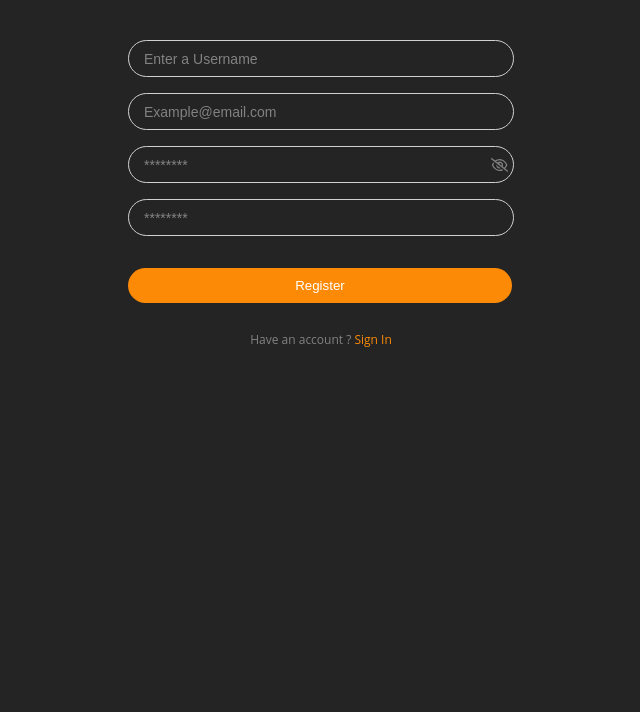
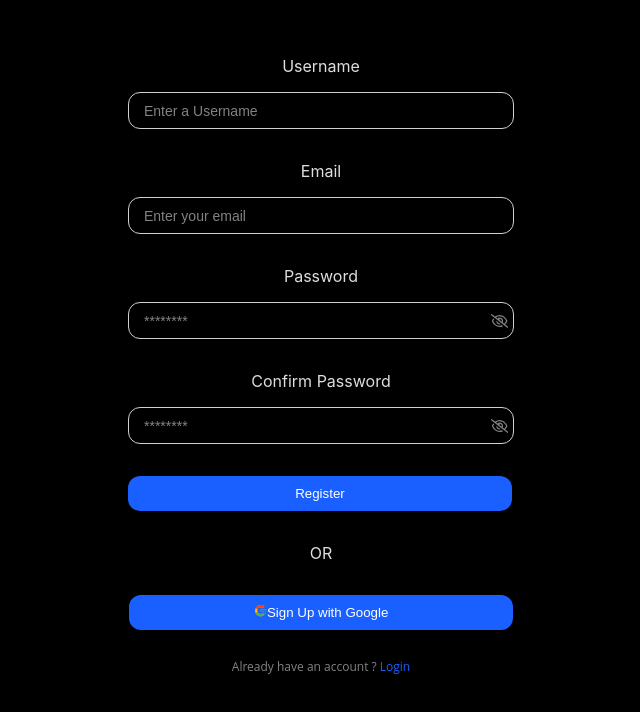
Before and after one commit to ponnanna-6/form-bot-frontend, a React (Vite) app: page /register in a window 1280 px wide. Shown: the top 712 px of the page, without its empty margins (319-959 px from the left). Built offline with nearby package versions, Linux system fonts and the light colour scheme.

Commit message:
auth frontend

```diff
--- a/src/components/form/form.jsx
+++ b/src/components/form/form.jsx
@@ -1,26 +1,11 @@
 import styles from './form.module.css'
-import { FaRegUser } from "react-icons/fa";
-import { MdOutlineMailOutline, MdLockOutline, MdOutlineRemoveRedEye } from "react-icons/md";
+import {MdOutlineRemoveRedEye } from "react-icons/md";
 import { FaRegEyeSlash } from "react-icons/fa6";
 import { useState } from 'react';
 
 export default function Form ({formFields, errorMessages, error, onSubmit, buttonText}) {
     const [showPassword, setShowPassword] = useState(false)
     const [confirmShowPassword, setConfirmShowPassword] = useState(false)
-
-    function getIcon (name) {
-        switch (name) {
-            case "name":
-                return <FaRegUser className={styles.iconStyle}/>
-            case "email":
-                return <MdOutlineMailOutline className={styles.iconStyle}/>
-            case "password":
-            case "confirmPassword":
-                return <MdLockOutline className={styles.iconStyle}/>
-            default:
-                break;
-        }
-    }
 
     function togglePasswordVisibility(name) {
         if (name === "password") {
@@ -34,6 +19,7 @@ export default function Form ({formFields, errorMessages, error, onSubmit, butto
         <form className={styles.formContainer} onSubmit={onSubmit}>
             {formFields.map((item, index) =>
                 <>
+                    <p>{item?.label}</p>
                     <div key={index} className={styles.inputContainer}>
                         <input
                             value={item?.value}
--- a/src/components/form/form.module.css
+++ b/src/components/form/form.module.css
@@ -9,7 +9,7 @@
     width: 30vw;
     height: 35px;
     margin-bottom: 1rem;
-    border-radius: 100px;
+    border-radius: 12px;
     border: 1px solid #D0D0D0;
 }
 
@@ -36,10 +36,10 @@
 }
 
 .buttonStyle {
-    background-color: #FC8A06;
+    background-color: var(--button-blue);
     width: 30vw;
     height: 35px;
-    border-radius: 100px;
+    border-radius: 12px;
     margin-top: 1rem;
     margin-bottom: 1rem;
     border: none;
--- /dev/null
+++ b/src/helper/colors.css
@@ -0,0 +1,6 @@
+:root {
+    --button-blue: #1A5FFF;
+    --white: #FFFFFF;
+    --dark-blue: #317F8B;
+    --app-orange: #FC8A06;
+}
--- a/src/index.css
+++ b/src/index.css
@@ -1,11 +1,10 @@
+@import './helper/colors.css';
 :root {
   font-family: Inter, system-ui, Avenir, Helvetica, Arial, sans-serif;
-  line-height: 1.5;
-  font-weight: 400;
 
   color-scheme: light dark;
   color: rgba(255, 255, 255, 0.87);
-  background-color: #242424;
+  background-color: #000;
 
   font-synthesis: none;
   text-rendering: optimizeLegibility;
--- a/src/pages/auth/auth.module.css
+++ b/src/pages/auth/auth.module.css
@@ -15,6 +15,18 @@
 }
 
 .buttonStyle {
-    color: #FC8A06;
+    color: var(--button-blue);
     cursor: pointer;
 }
+
+.buttonStyle2 {
+    background-color: var(--button-blue);
+    width: 30vw;
+    height: 35px;
+    border-radius: 12px;
+    margin-top: 1rem;
+    margin-bottom: 1rem;
+    border: none;
+    color: #FFFFFF;
+    cursor: pointer;
+}
--- /dev/null
+++ b/src/pages/auth/googleSignInButton.jsx
@@ -0,0 +1,12 @@
+import styles from './auth.module.css'
+import { FcGoogle } from "react-icons/fc";
+export default function GoogleSignInButton({ login }) {
+    return (
+        <button className={styles.buttonStyle2}>
+            <FcGoogle/>
+            {login
+                ? "Sign in with Google"
+                : "Sign Up with Google"}
+        </button>
+    )
+}
--- a/src/pages/auth/login.jsx
+++ b/src/pages/auth/login.jsx
@@ -48,6 +48,7 @@ export default function Login() {
             placeholder: "Example@gmail.com",
             type: "email",
             value: formData?.email,
+            label: "Email",
             onChange: (e) => {
                 setFormData({ ...formData, email: e.target.value })
                 setError({ ...error, email: false })
@@ -58,6 +59,7 @@ export default function Login() {
             placeholder: "Atleast 8 characters",
             type: "password",
             value: formData?.password,
+            label: "Password",
             showPassword: false,
             onChange: (e) => {
                 setFormData({ ...formData, password: e.target.value })
--- a/src/pages/auth/register.jsx
+++ b/src/pages/auth/register.jsx
@@ -5,6 +5,7 @@ import { useNavigate } from 'react-router-dom'
 import { alertToast, errorToast } from '../../helper/toast'
 import { registerUser } from '../../services/auth'
 import { validateEmail } from '../../helper/utils'
+import GoogleSignInButton from './googleSignInButton'
 
 export default function Register() {
     const navigate = useNavigate()
@@ -28,6 +29,7 @@ export default function Register() {
             placeholder: "Enter a Username",
             type: "text",
             value: formData?.name,
+            label: "Username",
             onChange: (e) => {
                 setFormData({ ...formData, name: e.target.value })
                 setError({ ...error, name: false })
@@ -35,9 +37,10 @@ export default function Register() {
         },
         {
             name: "email",
-            placeholder: "Example@email.com",
+            placeholder: "Enter your email",
             type: "email",
             value: formData?.email,
+            label: "Email",
             onChange: (e) => {
                 setFormData({ ...formData, email: e.target.value })
                 setError({ ...error, email: false })
@@ -49,17 +52,19 @@ export default function Register() {
             type: "password",
             value: formData?.password,
             showPassword: false,
+            label: "Password",
             onChange: (e) => {
                 setFormData({ ...formData, password: e.target.value })
                 setError({ ...error, password: false })
             },
         },
         {
-            name: "confirm password",
+            name: "confirmPassword",
             placeholder: "********",
             type: "password",
             value: formData?.confirmPassword,
             showPassword: false,
+            label: "Confirm Password",
             onChange: (e) => {
                 setFormData({ ...formData, confirmPassword: e.target.value })
                 setError({ ...error, confirmPassword: false })
@@ -130,11 +135,13 @@ export default function Register() {
                 onSubmit={onSubmit}
                 buttonText={"Register"}
             />
+            <p>OR</p>
+            <GoogleSignInButton />
             <p className={styles.lightText}>
-                Have an account ?&nbsp;
+                Already have an account ?&nbsp;
                 <span
                     className={styles.buttonStyle}
-                    onClick={() => navigate('/login')}>Sign In
+                    onClick={() => navigate('/login')}>Login
                 </span>
             </p>
         </div>
```
Also changed, not shown: src/assets/firstDesktop.png (added).
